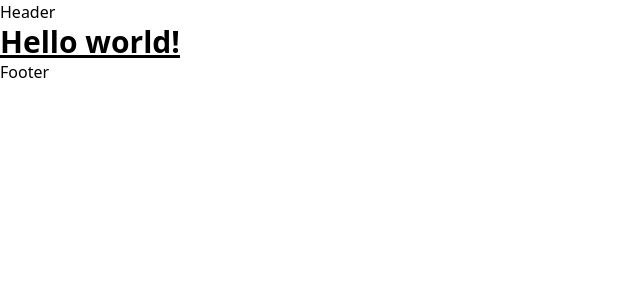
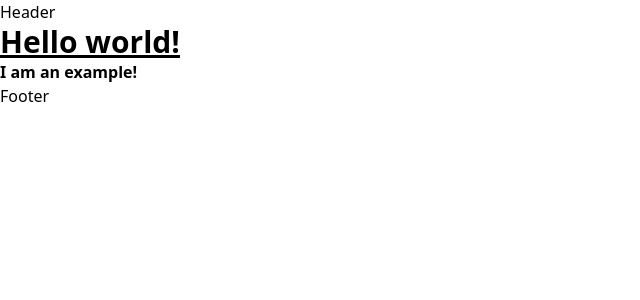
Before and after one commit to agamm/pseo-next, a Next.js app: page / in a window 1280 px wide. Shown: the top 300 px of the page, without its empty margins (0-640 px from the left). Built offline with nearby package versions, Linux system fonts and the light colour scheme.

Commit message:
Add an example component and check it can be included with @

```diff
--- a/src/app/(site)/page.tsx
+++ b/src/app/(site)/page.tsx
@@ -1,4 +1,5 @@
 import { Inter } from "next/font/google";
+import { ExampleComponent } from "@/components/example";
 
 const inter = Inter({ subsets: ["latin"] });
 
@@ -6,6 +7,7 @@ export default function Home() {
   return (
     <main>
       <h1 className="text-3xl font-bold underline">Hello world!</h1>
+      <ExampleComponent />
     </main>
   );
 }
--- /dev/null
+++ b/src/app/components/example.tsx
@@ -0,0 +1,3 @@
+export function ExampleComponent() {
+  return <b>I am an example!</b>;
+}
--- a/tsconfig.json
+++ b/tsconfig.json
@@ -26,7 +26,7 @@
     ],
     "paths": {
       "@/*": [
-        "./src/*"
+        "./src/app/*"
       ],
       "contentlayer/generated": [
         "./.contentlayer/generated"
```
Also changed, not shown: 1 other file (tests, documents, lock files or other folders).
